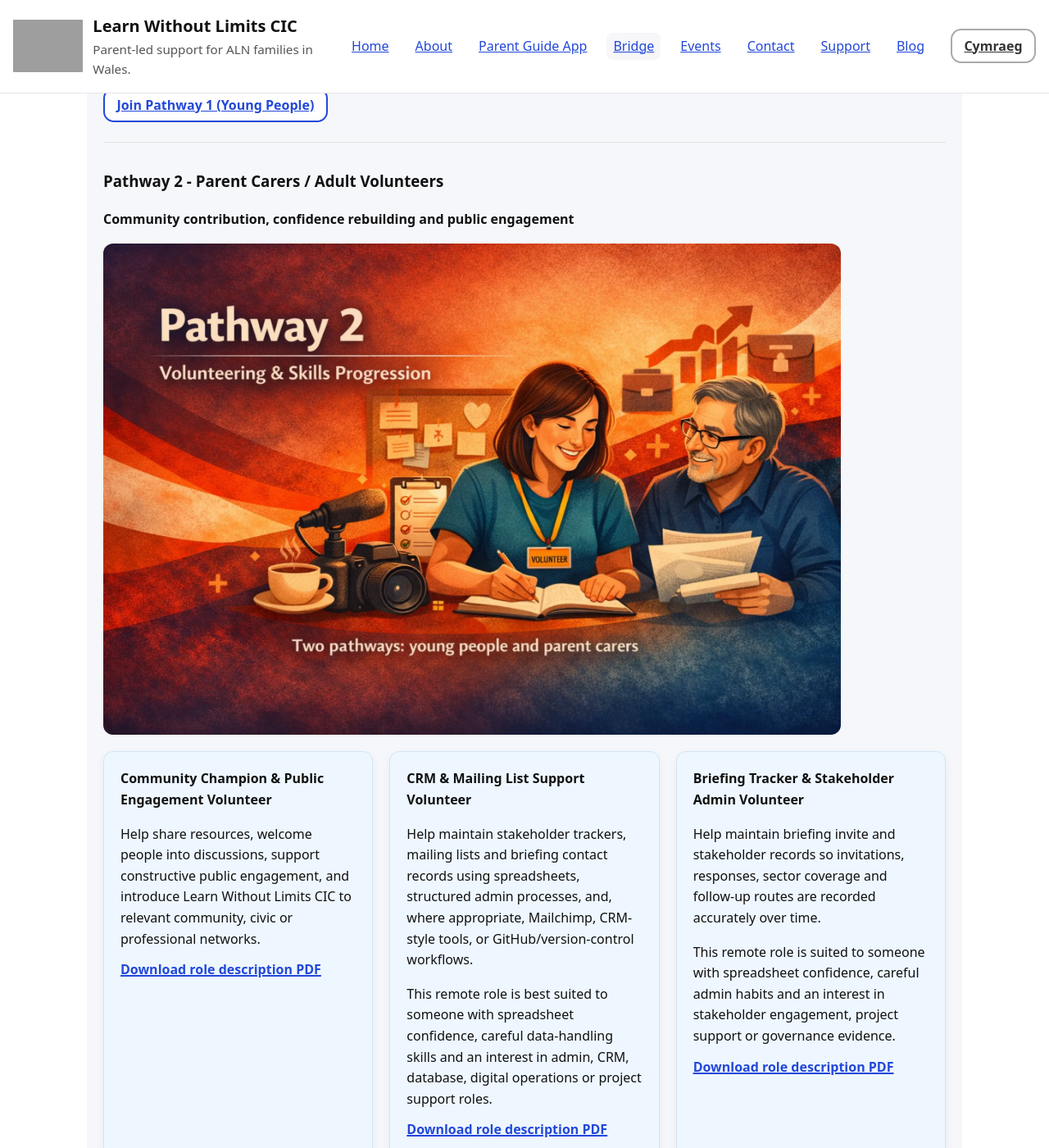
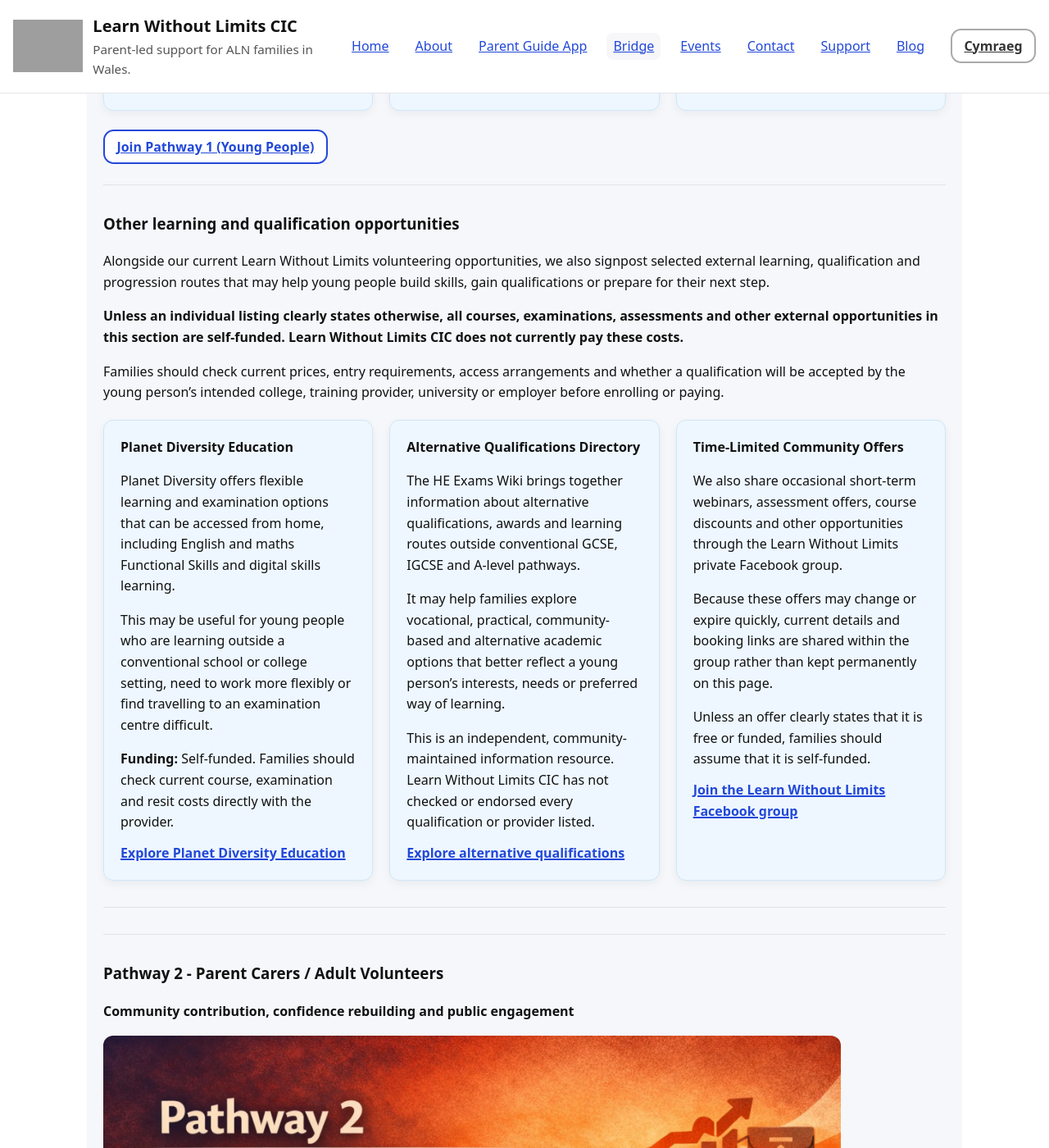
Before and after one commit to StephShobiye/learnwithoutlimitscic.github.io, a Jekyll site: the page bridge.en.html, which Jekyll copies as it is, in a window 1280 px wide and 1400 px high, scrolled down 2918 px. Shown: the whole window at 82% size. Built offline with Jekyll 4.4.1, drawn with Linux system fonts in a browser that asks for light colours; some of the changed text lies outside the part shown; grey boxes are pictures that could not be loaded.

Commit message:
Update bridge.en.html
add external opportunities to Pathway 1

```diff
--- a/bridge.en.html
+++ b/bridge.en.html
@@ -157,20 +157,20 @@
       </figure>
 
       <div class="bridge-intro">
-        <p>
-          Bridge is the Learn Without Limits CIC pathway for young people, parent carers and adult volunteers who want to rebuild confidence, contribute to real projects and move towards learning, volunteering, training, work or community contribution after education disruption.
-        </p>
+       <p>
+  These are the current live opportunities and progression routes being shared through Bridge. Some are delivered directly by Learn Without Limits CIC, while others are external options that may help young people or adult volunteers move towards learning, confidence, contribution and longer-term progression.
+</p>
 
-        <p>
-          This is an early-stage pathway. We are starting with practical project briefs, digital contribution opportunities and public engagement roles while we build the programme responsibly.
-        </p>
+      <p>
+  Bridge brings together current Learn Without Limits volunteering opportunities and selected external progression routes. Our own opportunities are designed to support practical contribution, confidence building, and real programme development, while external listings may help people identify suitable learning or qualification options.
+</p>
       </div>
 
       <section id="current-opportunities" class="bridge-panel">
         <h2 style="margin-top:0;">Current Bridge Opportunities</h2>
 
         <p>
-          These are the current live opportunities available through Bridge. Each one is designed to support practical contribution, confidence building and real programme development.
+          These are the current live  opportunities available through Bridge. Each one is designed to support practical contribution, confidence building, and real programme development.
         </p>
 
         <h3>Pathway 1 - Young People</h3>
@@ -190,7 +190,7 @@
           <article class="bridge-opportunity-card">
             <h4>Blog UX &amp; Accessibility Improvement Project</h4>
             <p>
-              A student project focused on improving the usability, accessibility, readability, navigation and mobile experience of the Learn Without Limits blog.
+              A student project focused on improving the usability, accessibility, readability, navigation, and mobile experience of the Learn Without Limits blog.
             </p>
             <a href="/downloads/LWL_Blog_UX_Accessibility_Student_Project_Brief.docx">
               Download project brief
@@ -260,9 +260,98 @@
           </article>
         </div>
 
-        <p>
+                <p>
           <a class="btn" href="mailto:support@learnwithoutlimitscic.org?subject=Bridge%20Pathway%201%20interest">Join Pathway 1 (Young People)</a>
         </p>
+
+        <hr class="bridge-divider">
+
+        <section aria-labelledby="external-pathway-one-opportunities">
+          <h3 id="external-pathway-one-opportunities">
+            Other learning and qualification opportunities
+          </h3>
+
+          <p>
+            Alongside our current Learn Without Limits volunteering opportunities, we also signpost selected external learning, qualification and progression routes that may help young people build skills, gain qualifications or prepare for their next step.
+          </p>
+
+          <p>
+            <strong>
+              Unless an individual listing clearly states otherwise, all courses, examinations, assessments and other external opportunities in this section are self-funded. Learn Without Limits CIC does not currently pay these costs.
+            </strong>
+          </p>
+
+          <p>
+            Families should check current prices, entry requirements, access arrangements and whether a qualification will be accepted by the young person’s intended college, training provider, university or employer before enrolling or paying.
+          </p>
+
+          <div class="bridge-opportunity-grid" aria-label="External learning and qualification opportunities for young people">
+
+            <article class="bridge-opportunity-card">
+              <h4>Planet Diversity Education</h4>
+
+              <p>
+                Planet Diversity offers flexible learning and examination options that can be accessed from home, including English and maths Functional Skills and digital skills learning.
+              </p>
+
+              <p>
+                This may be useful for young people who are learning outside a conventional school or college setting, need to work more flexibly or find travelling to an examination centre difficult.
+              </p>
+
+              <p>
+                <strong>Funding:</strong> Self-funded. Families should check current course, examination and resit costs directly with the provider.
+              </p>
+
+              <a href="https://planetdiversity.education/" target="_blank" rel="noopener">
+                Explore Planet Diversity Education
+              </a>
+            </article>
+
+            <article class="bridge-opportunity-card">
+              <h4>Alternative Qualifications Directory</h4>
+
+              <p>
+                The HE Exams Wiki brings together information about alternative qualifications, awards and learning routes outside conventional GCSE, IGCSE and A-level pathways.
+              </p>
+
+              <p>
+                It may help families explore vocational, practical, community-based and alternative academic options that better reflect a young person’s interests, needs or preferred way of learning.
+              </p>
+
+              <p>
+                This is an independent, community-maintained information resource. Learn Without Limits CIC has not checked or endorsed every qualification or provider listed.
+              </p>
+
+              <a href="https://he-exams.fandom.com/wiki/Category:Alternative_Qualifications" target="_blank" rel="noopener">
+                Explore alternative qualifications
+              </a>
+            </article>
+
+            <article class="bridge-opportunity-card">
+              <h4>Time-Limited Community Offers</h4>
+
+              <p>
+                We also share occasional short-term webinars, assessment offers, course discounts and other opportunities through the Learn Without Limits private Facebook group.
+              </p>
+
+              <p>
+                Because these offers may change or expire quickly, current details and booking links are shared within the group rather than kept permanently on this page.
+              </p>
+
+              <p>
+                Unless an offer clearly states that it is free or funded, families should assume that it is self-funded.
+              </p>
+
+              <a href="https://www.facebook.com/groups/learnwithoutlimitscic" target="_blank" rel="noopener">
+                Join the Learn Without Limits Facebook group
+              </a>
+            </article>
+
+          </div>
+        </section>
+
+        <hr class="bridge-divider">
+
 
         <hr class="bridge-divider">
 
```
